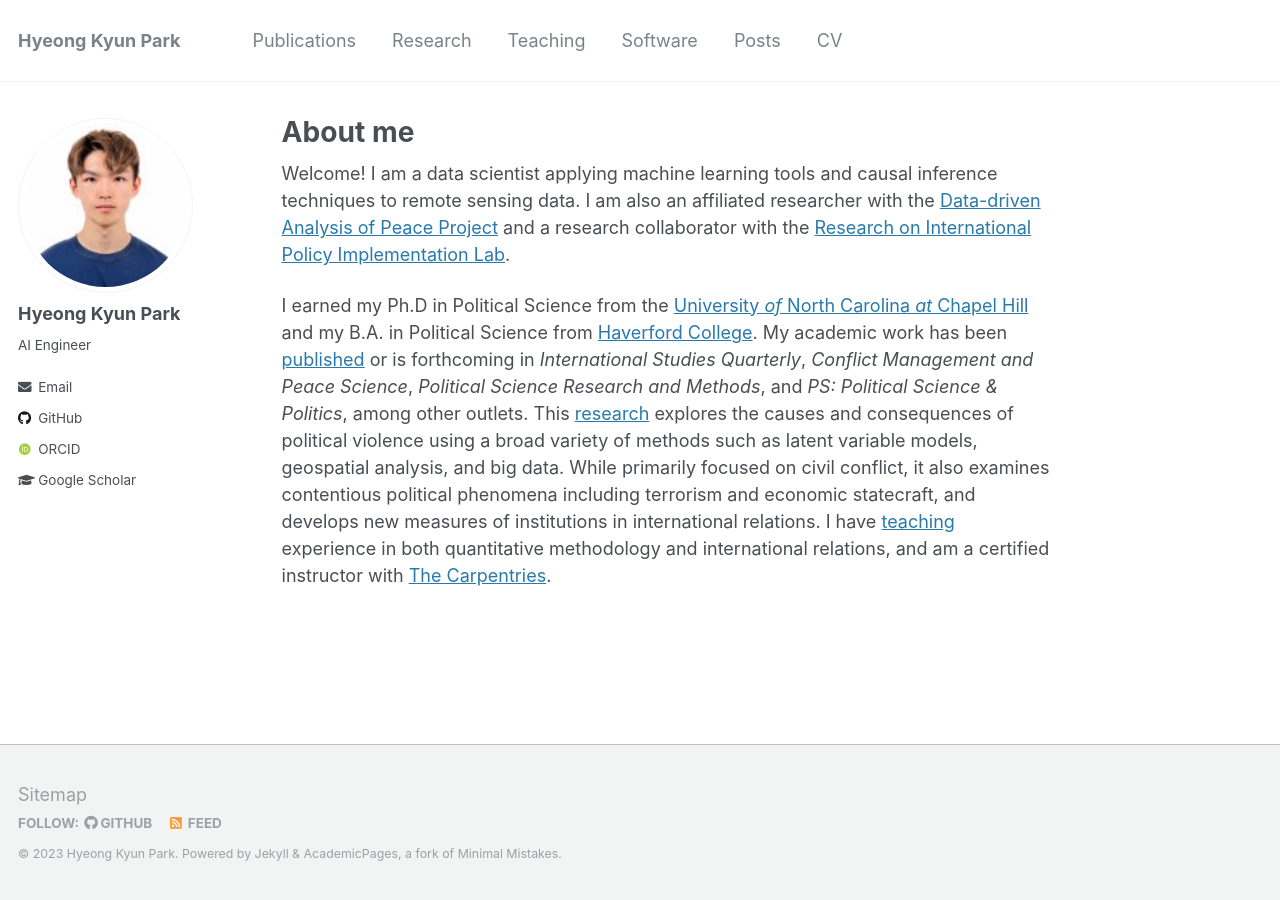
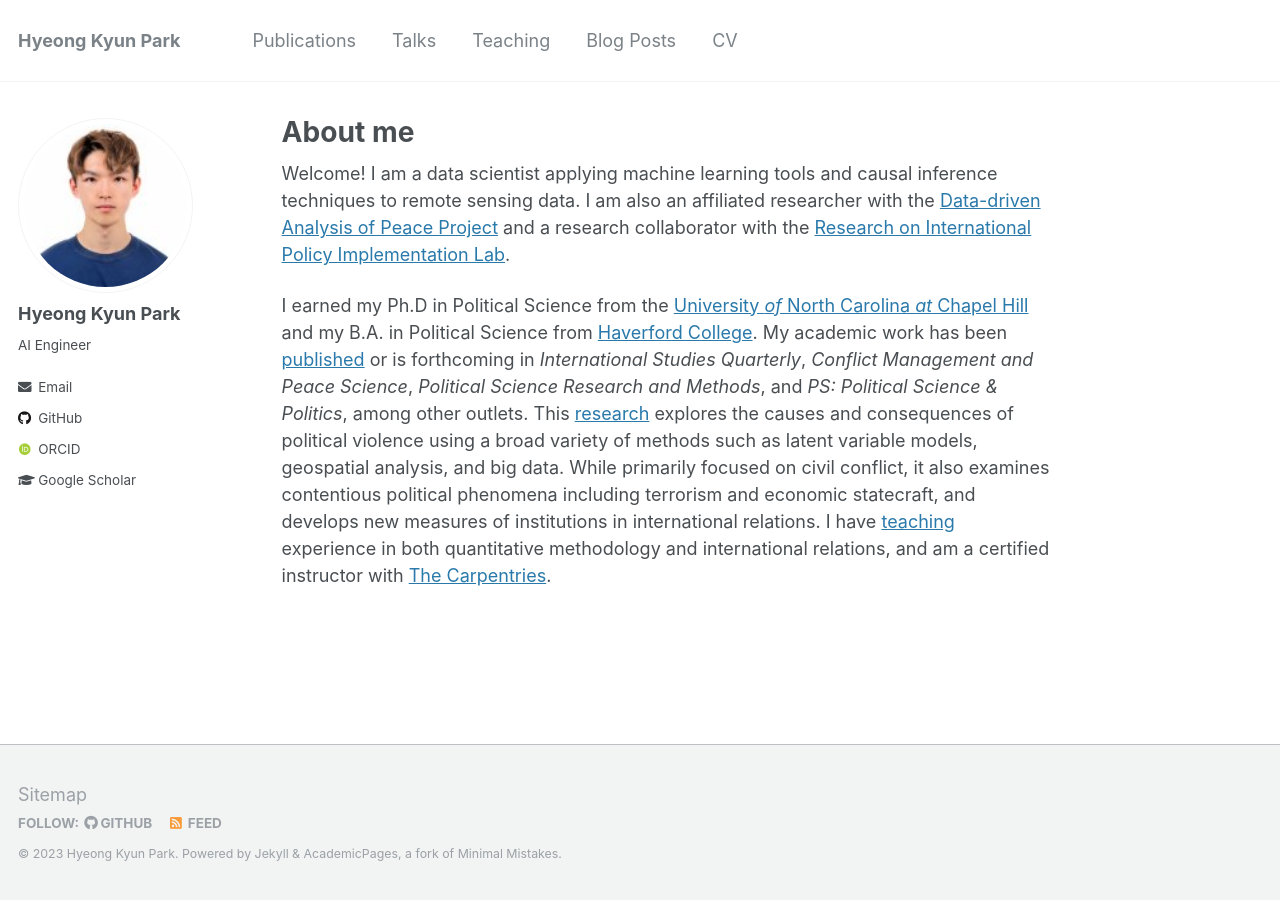
Before and after one commit to h1yung/h1yung.github.io, a Jekyll site: the page built from _pages/about.md, in a window 1280 px wide. Built offline with Jekyll 4.4.1, drawn with Linux system fonts in a browser that asks for light colours; some web fonts are replaced.

Commit message:
Update navigation.yml

```diff
--- a/_data/navigation.yml
+++ b/_data/navigation.yml
@@ -3,17 +3,17 @@ main:
   - title: "Publications"
     url: /publications/
 
-  - title: "Research"
-    url: /research/
+  - title: "Talks"
+    url: /talks/
 
   - title: "Teaching"
     url: /teaching/
 
-  - title: "Software"
-    url: /software/
-
-  - title: "Posts"
-    url: /posts/
+  - title: "Blog Posts"
+    url: /year-archive/
 
   - title: "CV"
     url: /cv/
+
+#  - title: "Software"
+#    url: /software/
```
